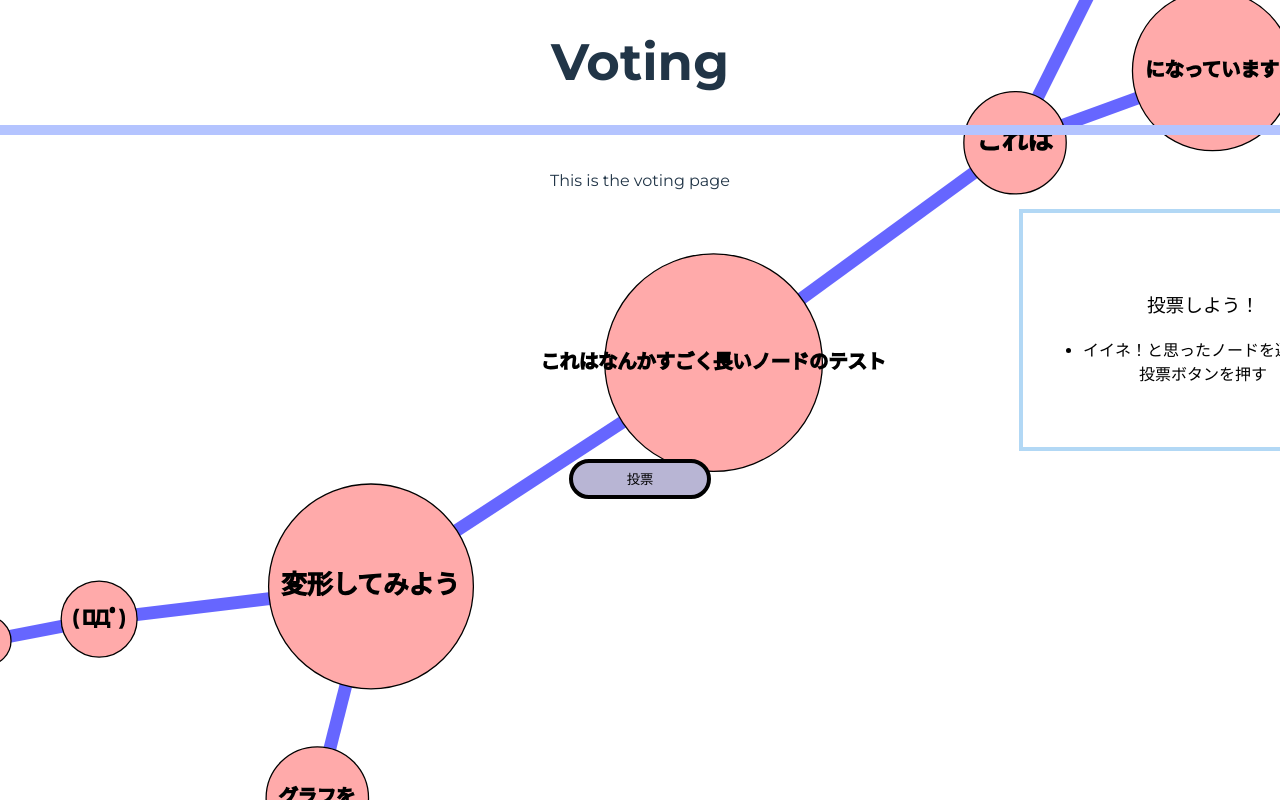
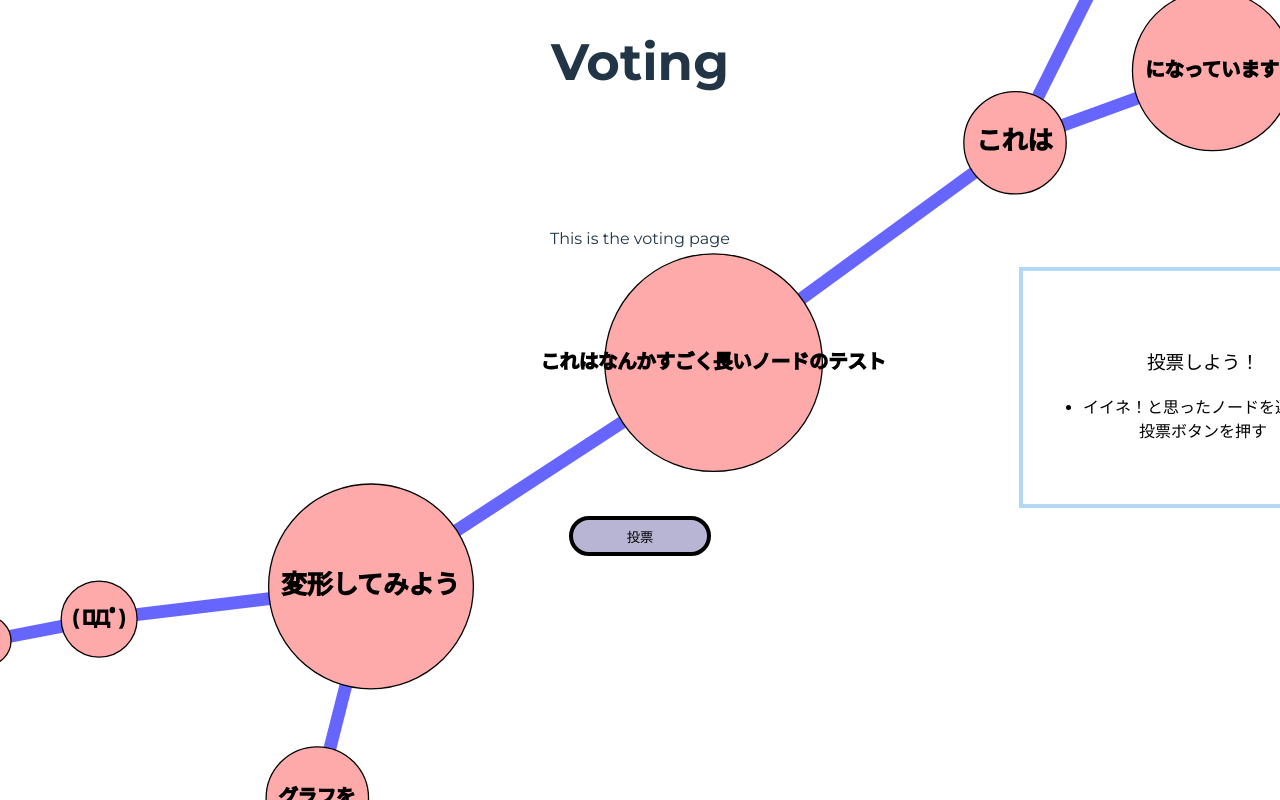
Before and after one commit to itsp-pbl-2023/mind-graph, a React (Vite) app in the folder client/: page /voting in a window 1280 px wide. Shown: the top 800 px of the page. Built offline with nearby package versions, Linux system fonts and the light colour scheme; a web font is replaced by a local one; what @bufbuild/connect-query, @bufbuild/connect-web, @bufbuild/protobuf would draw is missing.

Commit message:
fixed overflow box

```diff
--- a/client/src/components/common/ThemeDisplay.tsx
+++ b/client/src/components/common/ThemeDisplay.tsx
@@ -3,6 +3,7 @@ import styled from "styled-components";
 
 const StyledUnderLine = styled.h1`
  border-bottom: 10px solid #B4C4FF;
+ display: inline-block;
 `
 
 export const ThemeDisplay = () => {
--- a/client/src/pages/result.tsx
+++ b/client/src/pages/result.tsx
@@ -84,7 +84,7 @@ const Result = () => {
         <ThemeDisplay />
       </ShowResult>
       <WordBox><ShowWord word={chosenNode?.word} /></WordBox>
-      <MVPBox>本日のMVPは...<span style={{fontSize:60, fontWeight:'bold', display:'block', padding:'50px'}}>{mvpName}</span></MVPBox>
+      <MVPBox>本日のMVPは...<span style={{display:'block', fontSize:40, fontWeight:'bold', padding:'50px', overflowWrap:'break-word'}}>{mvpName}</span></MVPBox>
       <ScoreBox>あなたのスコア<span style={{fontSize:60, fontWeight:'bold', display:'block', padding:'50px'}}>{getResult()?.myScore}</span></ScoreBox>
       <ReturnButton><Button text='タイトルに戻る' onClick={returnToTitle} /></ReturnButton>
 
```
